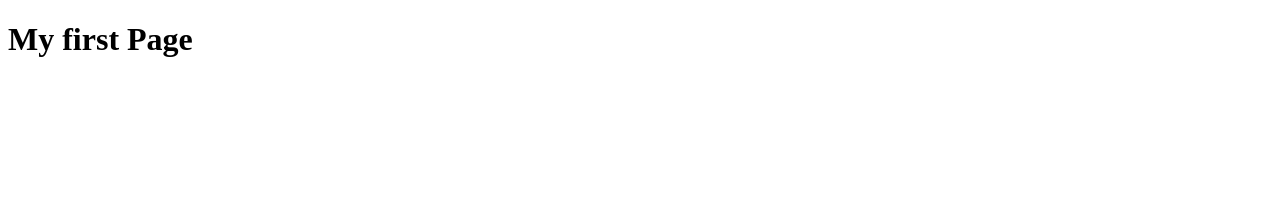
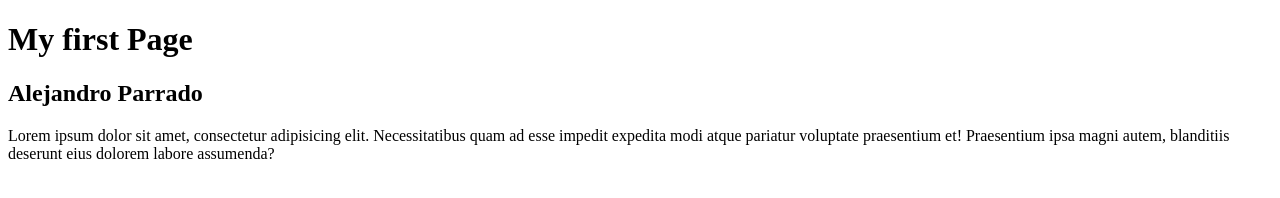
Before and after one commit to Alejopb2810/repositorio-de-prueba, a plain HTML site: page index.html in a window 1280 px wide. Drawn offline with Linux system fonts and the light colour scheme.

Commit message:
agregando un section sobre mi

```diff
--- a/index.html
+++ b/index.html
@@ -11,6 +11,15 @@
 
 <body>
     <h1>My first Page</h1>
+
+    <main>
+        <section>
+            <h2>Alejandro Parrado </h2>
+            <p>Lorem ipsum dolor sit amet, consectetur adipisicing elit. Necessitatibus quam ad esse impedit expedita
+                modi atque pariatur voluptate praesentium et! Praesentium ipsa magni autem, blanditiis deserunt eius
+                dolorem labore assumenda?</p>
+        </section>
+    </main>
 </body>
 
 </html>
```
